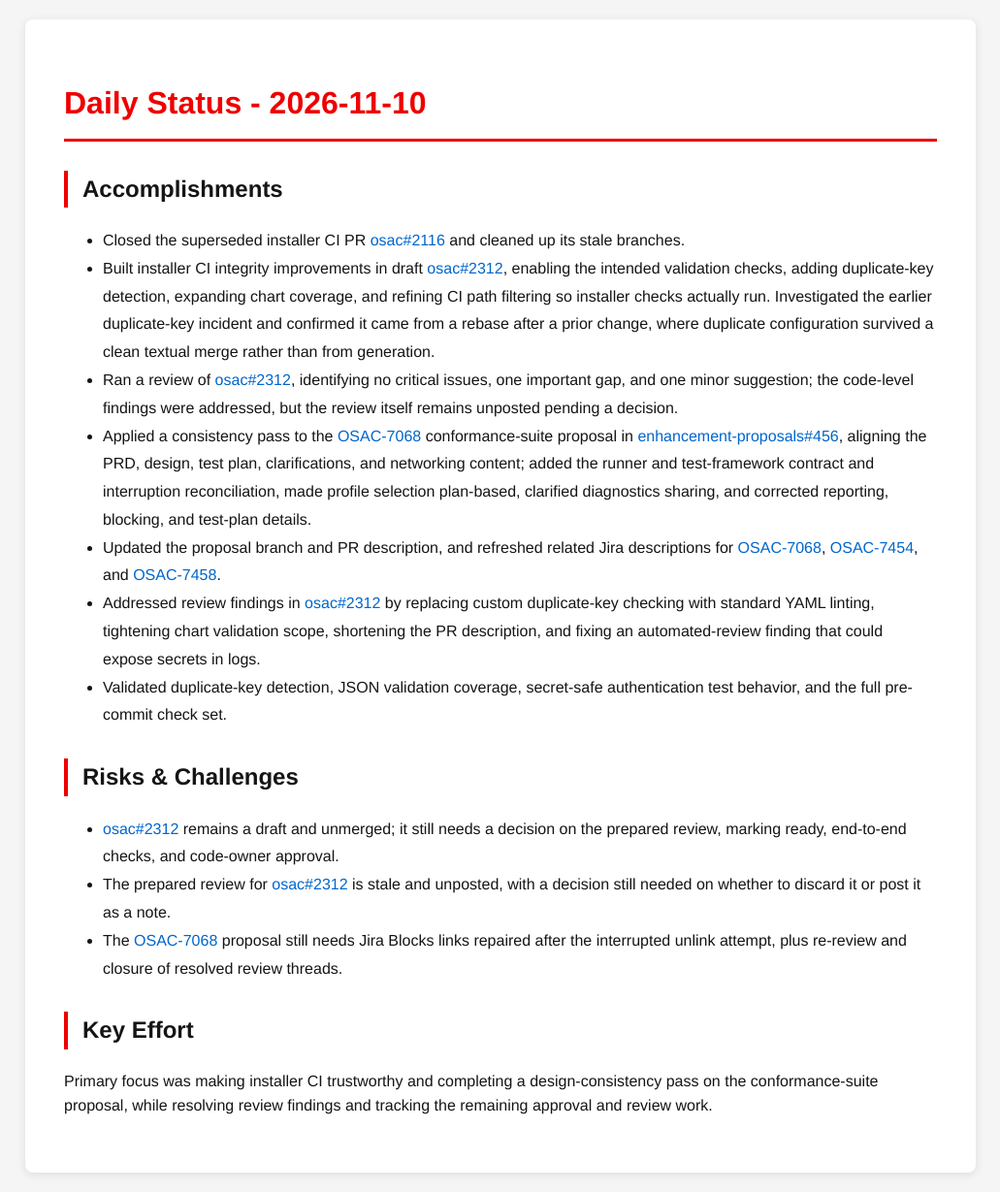
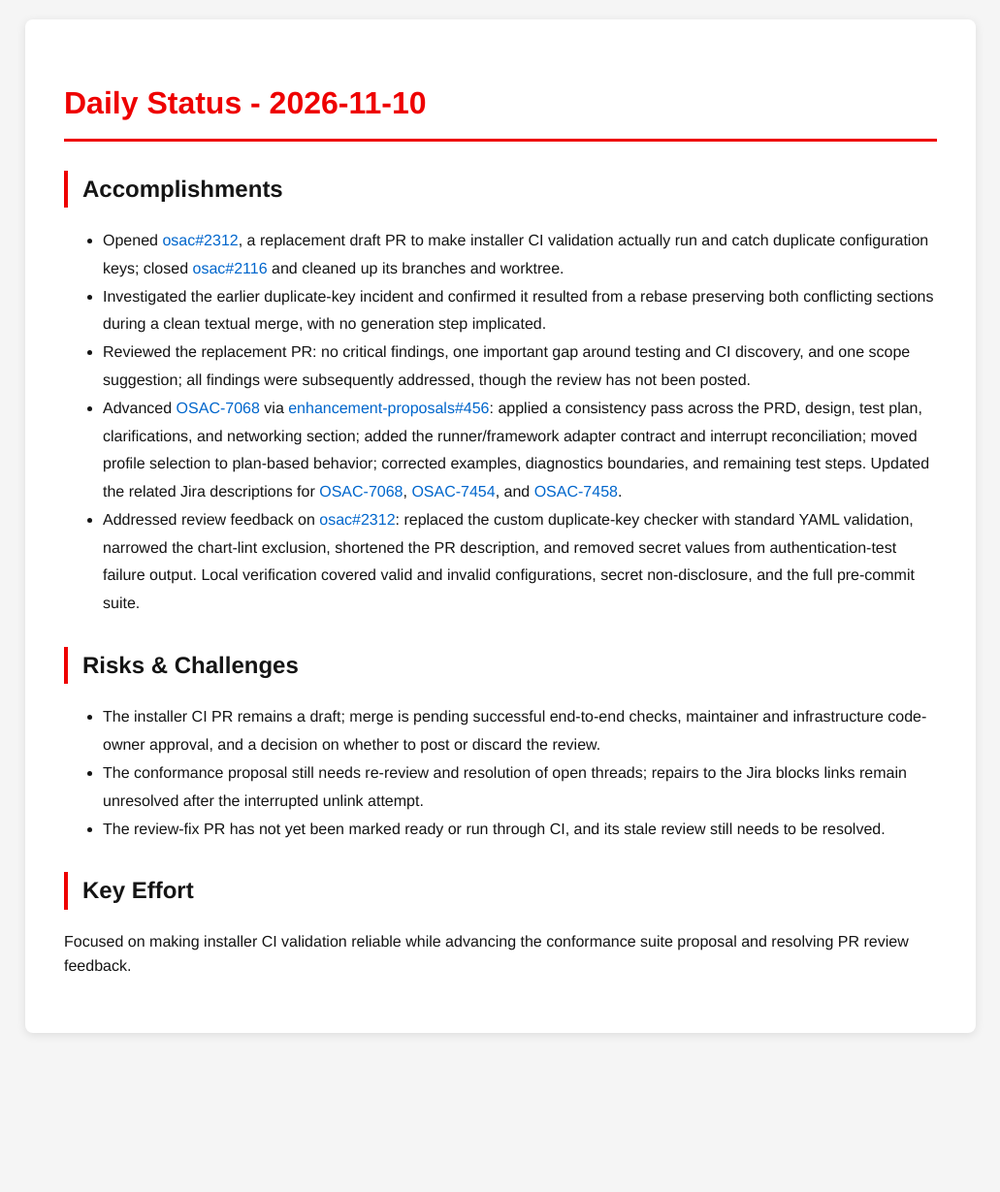
Before and after one commit to tzvatot/daily-status, a Jekyll site: the page built from 2026-11-10.md, in a window 1280 px wide. Shown: the whole page at 97% size, without its empty margins (124-1155 px from the left). Built offline with Jekyll 4.4.1, drawn with Linux system fonts in a browser that asks for light colours; after the commit the page ends 1085 px from its top, so only the background shows below that.

Commit message:
Daily status update - 2026-11-10

```diff
--- a/2026-11-10.md
+++ b/2026-11-10.md
@@ -7,18 +7,16 @@ date: 2026-11-10
 # Daily Status - 2026-11-10
 
 ## Accomplishments
-- Closed the superseded installer CI PR [osac#2116](https://github.com/osac-project/osac/pull/2116) and cleaned up its stale branches.
-- Built installer CI integrity improvements in draft [osac#2312](https://github.com/osac-project/osac/pull/2312), enabling the intended validation checks, adding duplicate-key detection, expanding chart coverage, and refining CI path filtering so installer checks actually run. Investigated the earlier duplicate-key incident and confirmed it came from a rebase after a prior change, where duplicate configuration survived a clean textual merge rather than from generation.
-- Ran a review of [osac#2312](https://github.com/osac-project/osac/pull/2312), identifying no critical issues, one important gap, and one minor suggestion; the code-level findings were addressed, but the review itself remains unposted pending a decision.
-- Applied a consistency pass to the [OSAC-7068](https://redhat.atlassian.net/browse/OSAC-7068) conformance-suite proposal in [enhancement-proposals#456](https://github.com/osac-project/enhancement-proposals/pull/456), aligning the PRD, design, test plan, clarifications, and networking content; added the runner and test-framework contract and interruption reconciliation, made profile selection plan-based, clarified diagnostics sharing, and corrected reporting, blocking, and test-plan details.
-- Updated the proposal branch and PR description, and refreshed related Jira descriptions for [OSAC-7068](https://redhat.atlassian.net/browse/OSAC-7068), [OSAC-7454](https://redhat.atlassian.net/browse/OSAC-7454), and [OSAC-7458](https://redhat.atlassian.net/browse/OSAC-7458).
-- Addressed review findings in [osac#2312](https://github.com/osac-project/osac/pull/2312) by replacing custom duplicate-key checking with standard YAML linting, tightening chart validation scope, shortening the PR description, and fixing an automated-review finding that could expose secrets in logs.
-- Validated duplicate-key detection, JSON validation coverage, secret-safe authentication test behavior, and the full pre-commit check set.
+- Opened [osac#2312](https://github.com/osac-project/osac/pull/2312), a replacement draft PR to make installer CI validation actually run and catch duplicate configuration keys; closed [osac#2116](https://github.com/osac-project/osac/pull/2116) and cleaned up its branches and worktree.
+- Investigated the earlier duplicate-key incident and confirmed it resulted from a rebase preserving both conflicting sections during a clean textual merge, with no generation step implicated.
+- Reviewed the replacement PR: no critical findings, one important gap around testing and CI discovery, and one scope suggestion; all findings were subsequently addressed, though the review has not been posted.
+- Advanced [OSAC-7068](https://redhat.atlassian.net/browse/OSAC-7068) via [enhancement-proposals#456](https://github.com/osac-project/enhancement-proposals/pull/456): applied a consistency pass across the PRD, design, test plan, clarifications, and networking section; added the runner/framework adapter contract and interrupt reconciliation; moved profile selection to plan-based behavior; corrected examples, diagnostics boundaries, and remaining test steps. Updated the related Jira descriptions for [OSAC-7068](https://redhat.atlassian.net/browse/OSAC-7068), [OSAC-7454](https://redhat.atlassian.net/browse/OSAC-7454), and [OSAC-7458](https://redhat.atlassian.net/browse/OSAC-7458).
+- Addressed review feedback on [osac#2312](https://github.com/osac-project/osac/pull/2312): replaced the custom duplicate-key checker with standard YAML validation, narrowed the chart-lint exclusion, shortened the PR description, and removed secret values from authentication-test failure output. Local verification covered valid and invalid configurations, secret non-disclosure, and the full pre-commit suite.
 
 ## Risks & Challenges
-- [osac#2312](https://github.com/osac-project/osac/pull/2312) remains a draft and unmerged; it still needs a decision on the prepared review, marking ready, end-to-end checks, and code-owner approval.
-- The prepared review for [osac#2312](https://github.com/osac-project/osac/pull/2312) is stale and unposted, with a decision still needed on whether to discard it or post it as a note.
-- The [OSAC-7068](https://redhat.atlassian.net/browse/OSAC-7068) proposal still needs Jira Blocks links repaired after the interrupted unlink attempt, plus re-review and closure of resolved review threads.
+- The installer CI PR remains a draft; merge is pending successful end-to-end checks, maintainer and infrastructure code-owner approval, and a decision on whether to post or discard the review.
+- The conformance proposal still needs re-review and resolution of open threads; repairs to the Jira blocks links remain unresolved after the interrupted unlink attempt.
+- The review-fix PR has not yet been marked ready or run through CI, and its stale review still needs to be resolved.
 
 ## Key Effort
-Primary focus was making installer CI trustworthy and completing a design-consistency pass on the conformance-suite proposal, while resolving review findings and tracking the remaining approval and review work.
+Focused on making installer CI validation reliable while advancing the conformance suite proposal and resolving PR review feedback.
```
